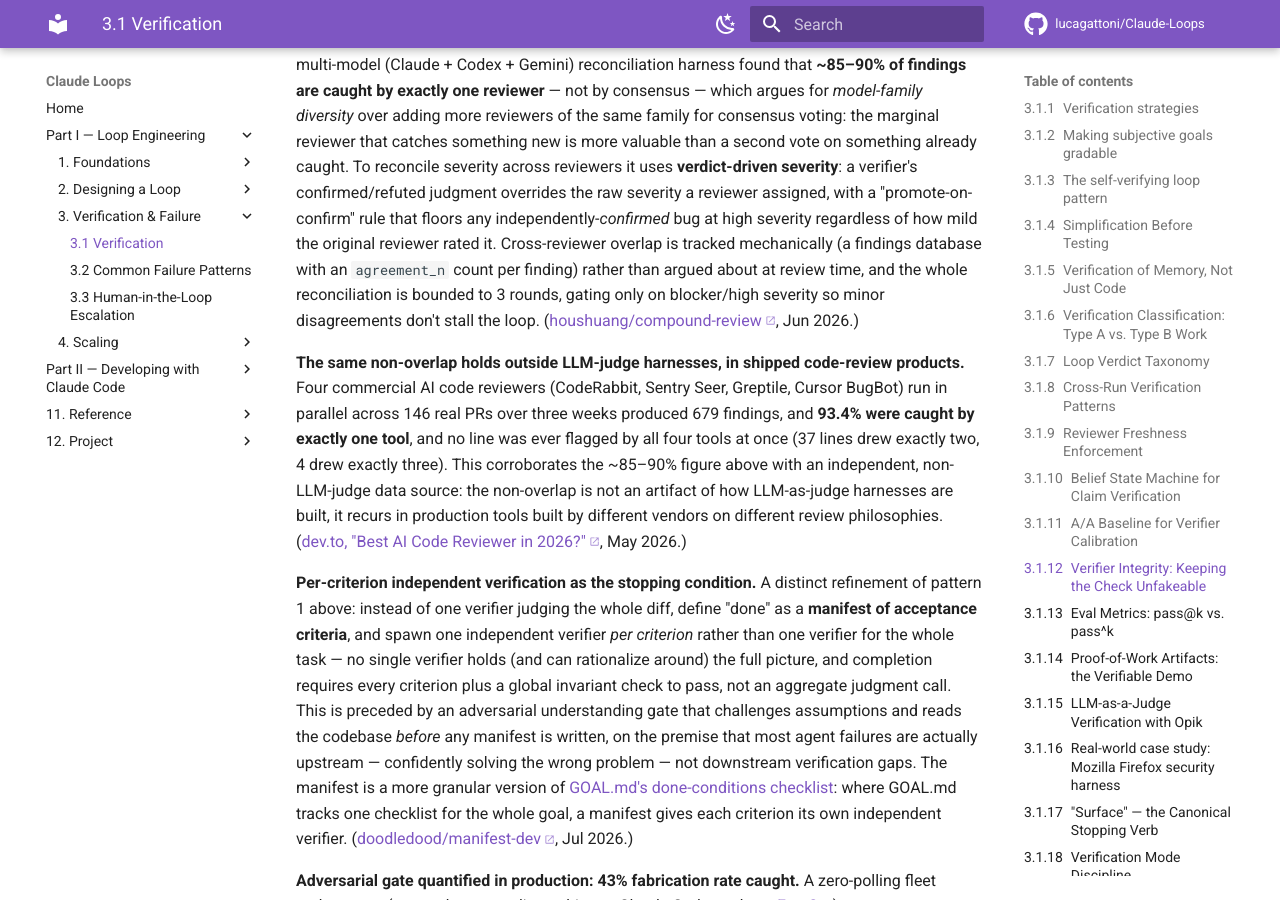
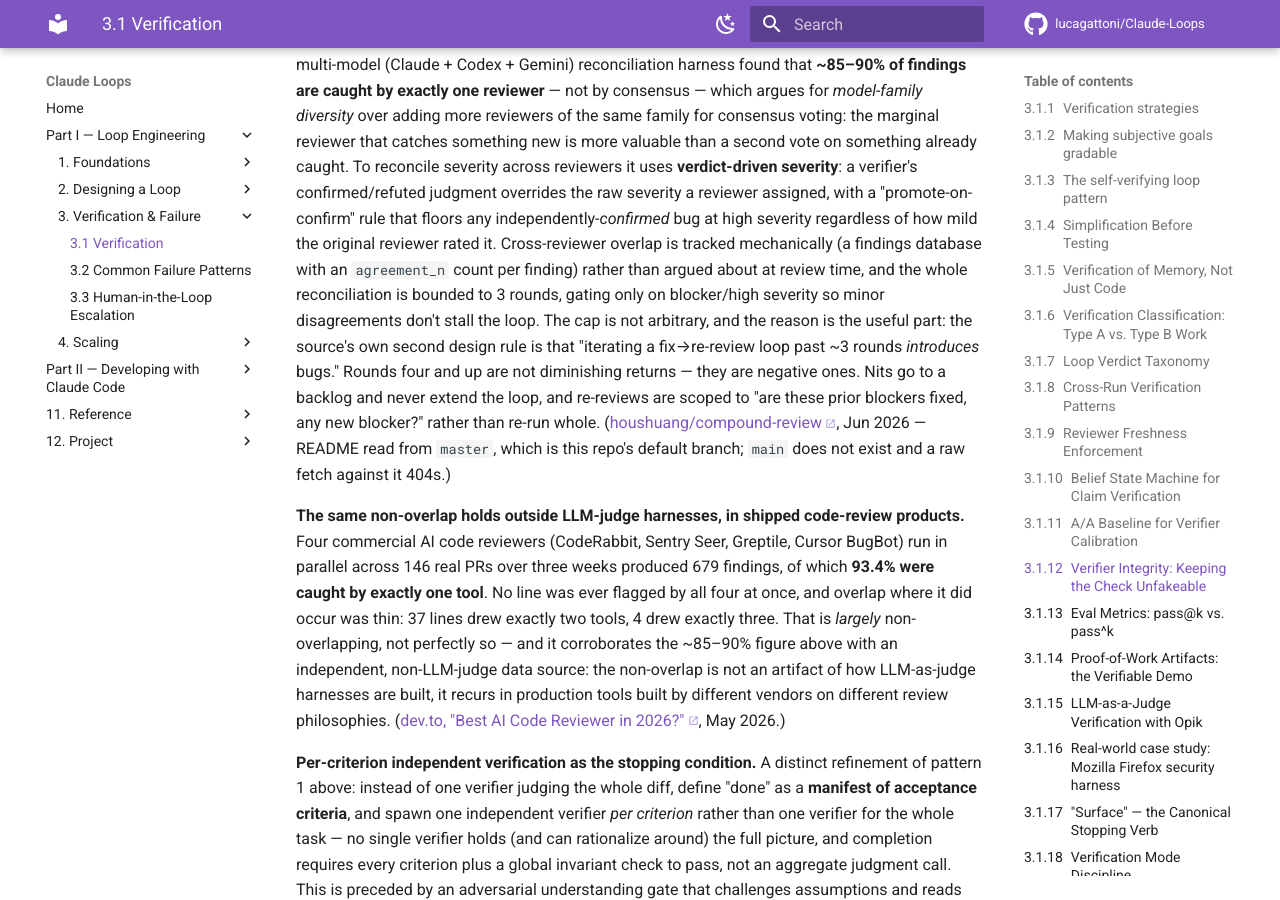
Before and after one commit to lucagattoni/Claude-Loops, an MkDocs documentation site: the page built from docs/04-verification.md, in a window 1280 px wide and 900 px high, scrolled down 9857 px. Built offline with MkDocs 1.6.1 and Material for MkDocs 9.7.7, drawn with Linux system fonts in a browser that asks for light colours; comment, search, counter and statistics services are not loaded.

Commit message:
C1b P2: re-read the 93.4% paragraph whole; settle V16
The critic's P2 gap: the earlier 93.4% fix rewrote one sentence and left
the next one asserting absolute non-overlap. Re-read docs/04:340-372 as a
whole and reworded — 93.4% caught by exactly one tool, with 37 lines
drawing two and 4 drawing three, is "largely non-overlapping, not
perfectly so". Also fixed the "and ... , and ..." run-on the earlier
patch left behind.

Settled V16 rather than carrying it. `git log -S` traced the ~85-90%
figure to 198c302 (loop news run 2026-07-06); its cited source states it
verbatim: "Reviewers don't converge on findings - they're additive.
~85-90% of findings are caught by exactly one reviewer." The KB's gloss
about coverage over consensus is the source's own next sentence. The same
read confirmed four more claims in that paragraph: agreement_n,
promote-on-confirm, verdict-driven severity, and the 3-round cap.

Added the rationale the backlog asked for, which is the actionable half:
the cap is 3 because "iterating a fix->re-review loop past ~3 rounds
INTRODUCES bugs". Rounds four and up are negative returns, not diminishing
ones. A KB that states a cap without its reason invites someone to raise it.

Recorded the branch trap in both the citation and KB_GAPS: compound-review's
default branch is master, and a raw fetch against main 404s. That is the P2
main-vs-master item's own counterexample, now documented where the next
checker will actually hit it.

Co-Authored-By: Claude Opus 5 (1M context) <noreply@anthropic.com>
Claude-Session: https://claude.ai/code/session_0143r6VLrjfhL34xeWGQvHmV

```diff
--- a/docs/04-verification.md
+++ b/docs/04-verification.md
@@ -355,14 +355,22 @@ independently-*confirmed* bug at high severity regardless of how mild the origin
 reviewer rated it. Cross-reviewer overlap is tracked mechanically (a findings database
 with an `agreement_n` count per finding) rather than argued about at review time, and the
 whole reconciliation is bounded to 3 rounds, gating only on blocker/high severity so minor
-disagreements don't stall the loop. ([houshuang/compound-review](https://github.com/houshuang/compound-review), Jun 2026.)
+disagreements don't stall the loop. The cap is not arbitrary, and the reason is the useful part:
+the source's own second design rule is that "iterating a fix→re-review loop past ~3 rounds
+*introduces* bugs." Rounds four and up are not diminishing returns — they are negative ones. Nits
+go to a backlog and never extend the loop, and re-reviews are scoped to "are these prior blockers
+fixed, any new blocker?" rather than re-run whole.
+([houshuang/compound-review](https://github.com/houshuang/compound-review), Jun 2026 — README
+read from `master`, which is this repo's default branch; `main` does not exist and a raw fetch
+against it 404s.)
 
 **The same non-overlap holds outside LLM-judge harnesses, in shipped code-review
 products.** Four commercial AI code reviewers (CodeRabbit, Sentry Seer, Greptile,
 Cursor BugBot) run in parallel across 146 real PRs over three weeks produced 679
-findings, and **93.4% were caught by exactly one tool**, and no line was ever flagged by all four tools at
-once (37 lines drew exactly two, 4 drew exactly three). This corroborates the ~85–90% figure above with an
-independent, non-LLM-judge data source: the non-overlap is not an artifact of how
+findings, of which **93.4% were caught by exactly one tool**. No line was ever flagged by all four
+at once, and overlap where it did occur was thin: 37 lines drew exactly two tools, 4 drew exactly
+three. That is *largely* non-overlapping, not perfectly so — and it corroborates the ~85–90% figure
+above with an independent, non-LLM-judge data source: the non-overlap is not an artifact of how
 LLM-as-judge harnesses are built, it recurs in production tools built by different
 vendors on different review philosophies. ([dev.to, "Best AI Code Reviewer in 2026?"](https://dev.to/_vjk/best-ai-code-reviewer-in-2026-we-ran-4-in-parallel-for-3-weeks-146-prs-679-findings-1c0f), May 2026.)
 
```
Also changed, not shown: KB_GAPS.md (+9 -1 lines).
